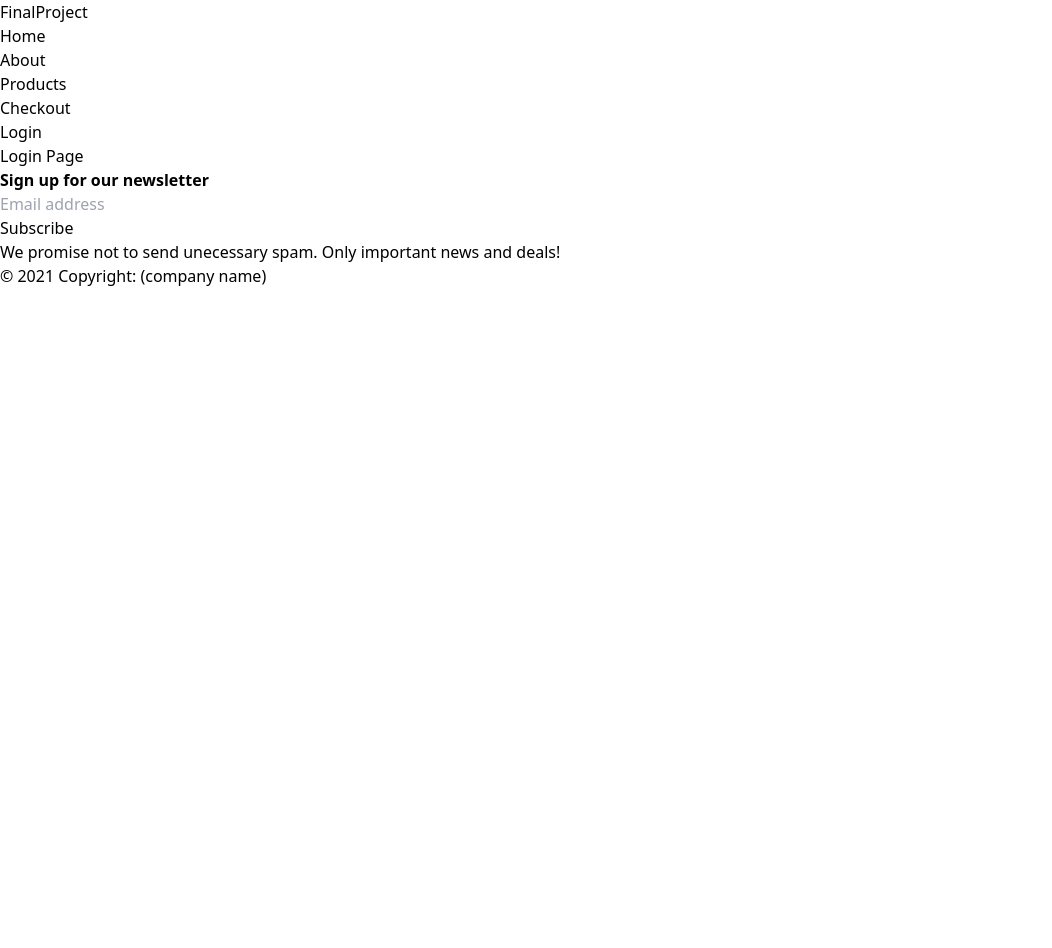
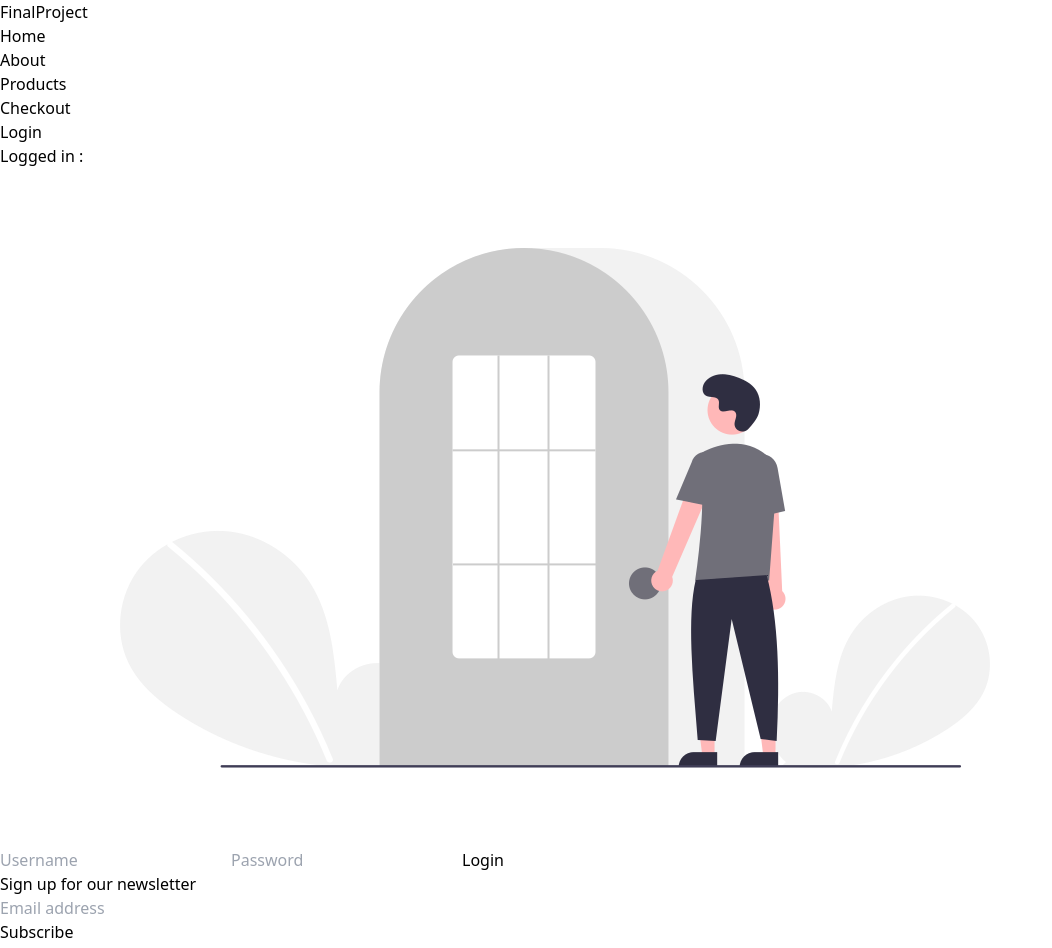
Before and after one commit to Roarly/Final-Project, a Vue app: page /login in a window 1280 px wide. Shown: the top 948 px of the page, without its empty margins (0-1052 px from the left). Before the commit the page ends 800 px from the top, so only its background shows below. Built offline with nearby package versions, Linux system fonts and the light colour scheme.

Commit message:
Added Login Layout

```diff
--- a/src/components/Footer.vue
+++ b/src/components/Footer.vue
@@ -2,33 +2,31 @@
   <footer
     class="fixed bottom-0 items-center justify-center w-screen mx-auto text-white bg-zinc-800"
   >
-    <div class="items-center justify-center px-5 pt-2">
+    <div class="items-center justify-center px-5">
       <div class="flex justify-center mb-6"></div>
 
       <div>
         <form action="">
           <div
-            class="flex grid items-center justify-center gap-4 md:grid-cols-3 gird-cols-1"
+            class="flex grid items-center justify-center grid-cols-1 gap-4 md:grid-cols-3"
           >
             <div class="items-center justify-center md:ml-auto md:mb-6">
-              <p class="">
-                <strong>Sign up for our newsletter</strong>
-              </p>
+              <p class="font-semibold">Sign up for our newsletter</p>
             </div>
 
             <div class="items-center justify-center md:mb-6">
               <input
                 type="text"
-                class="form-control block w-full px-3 py-1.5 text-base font-normal text-gray-700 bg-white bg-clip-padding border border-solid border-gray-300 rounded transition ease-in-out m-0 focus:text-gray-700 focus:bg-white focus:border-blue-600 focus:outline-none"
+                class="block w-full px-3 m-0 text-base font-normal text-gray-700 transition ease-in-out bg-white border border-gray-300 border-solid rounded form-control bg-clip-padding focus:text-gray-700 focus:bg-white focus:border-blue-600 focus:outline-none"
                 id="idgoeshere"
                 placeholder="Email address"
               />
             </div>
 
-            <div class="items-center justify-center mb-6 md:mr-auto">
+            <div class="items-center justify-center mb-5 md:mr-auto">
               <button
                 type="submit"
-                class="inline-block px-6 py-2 text-xs font-medium leading-tight text-white uppercase transition duration-150 ease-in-out border-2 border-white rounded hover:bg-black hover:bg-opacity-5 focus:outline-none focus:ring-0"
+                class="inline-block p-2 px-6 text-xs font-medium leading-tight text-white uppercase transition duration-150 ease-in-out border-2 border-white rounded hover:bg-black hover:bg-opacity-5"
               >
                 Subscribe
               </button>
@@ -37,14 +35,12 @@
         </form>
       </div>
 
-      <div class="items-center justify-center mb-6 text-center">
-        <p>
-          We promise not to send unecessary spam. Only important news and deals!
-        </p>
+      <div class="items-center justify-center mb-2 text-center">
+        We promise not to send unecessary spam. Only important news and deals!
       </div>
     </div>
 
-    <div class="items-center justify-center p-4 text-center bg-zinc-900">
+    <div class="items-center justify-center p-1 text-center bg-zinc-900">
       © 2021 Copyright:
       <a class="text-white" href="">(company name)</a>
     </div>
--- a/src/components/Nav.vue
+++ b/src/components/Nav.vue
@@ -1,6 +1,6 @@
 <template>
   <div class="font-serif text-gray-700 bg-zinc-800">
-    <div class="container flex items-center justify-between py-4 mx-auto">
+    <div class="container flex items-center justify-between py-5 mx-auto">
       <h1 class="text-3xl font-light tracking-tight text-gray-400">
         Final<span class="font-semibold">Project</span>
       </h1>
--- a/src/pages/about.vue
+++ b/src/pages/about.vue
@@ -12,7 +12,7 @@
         height="450"
         width="450"
       />
-      <div class="pt-4 font-semibold">Michael Scott, CEO/Creator & Owner</div>
+      <div class="pt-4 font-semibold">Michael Scott, CEO/Creator + Owner</div>
       <div class="flex flex-row pt-12">
         <div class="px-5 text-lg border-r-2 border-slate-800 basis-1/2">
           Lorem ipsum dolor sit amet, consectetur adipisicing elit. Qui tenetur
--- a/src/pages/index.vue
+++ b/src/pages/index.vue
@@ -18,7 +18,10 @@
     </h2>
     <img src="../assets/Homeart.png" />
   </div>
-  <div v-if="!isAuthenticated" class="pt-14 animate-bounce hover:animate-none">
+  <div
+    v-if="!isAuthenticated"
+    class="pt-14 motion-safe:animate-pulse hover:animate-none"
+  >
     <router-link to="/login"
       ><h3
         class="px-5 py-3 font-semibold text-center bg-gray-300 rounded-2xl hover:cursor-pointer hover:bg-slate-500 hover:text-white"
--- a/src/pages/login.vue
+++ b/src/pages/login.vue
@@ -1,3 +1,60 @@
+<script setup>
+// import { ref } from "vue";
+// import { useRouter } from "vue-router";
+// import useAuth from "../composable/useAuth";
+// import useError from "../composable/useError";
+// const { isAuthenticated, login } = useAuth();
+// const username = ref("");
+// const password = ref("");
+// const router = useRouter();
+// const logginIn = () => {
+//   login(username.value, password.value);
+//   if (isAuthenticated.value) {
+//     router.push("/");
+//   } else {
+//     setError("Invalid username or password");
+//     start();
+//   }
+// };
+// const { error, setError } = useError();
+// import { useTimeout, promiseTimeout } from "@vueuse/core";
+// const { ready, start } = useTimeout(3000, { controls: true });
+</script>
+
 <template>
-    Login Page
+  <div class="flex flex-col items-center justify-center my-80">
+    Logged in : {{ isAuthenticated }}
+    <div
+      class="flex items-center justify-center overflow-hidden rounded-lg shadow-2xl bg-zinc-400"
+    >
+      <img class="h-64" src="../assets/loginbg.png" alt="Hello BG" />
+      <form @submit.prevent="loggingIn" class="flex flex-col p-4 space-y-4">
+        <input
+          type="text"
+          class="p-2 border-2 rounded-lg"
+          placeholder="Username"
+          v-model="username"
+        />
+        <input
+          type="password"
+          class="p-2 border-2 rounded-lg"
+          placeholder="Password"
+          v-model="password"
+        />
+        <button
+          @submit.prevent="loggingIn"
+          type="submit"
+          class="py-2 text-white rounded-lg bg-zinc-800 hover:bg-zinc-500"
+        >
+          Login
+        </button>
+      </form>
+    </div>
+    <div
+      v-if="!ready && error"
+      class="absolute w-1/3 p-4 text-center text-red-800 bg-red-300 rounded-lg bottom-2 right-2"
+    >
+      {{ error }}
+    </div>
+  </div>
 </template>
```
Also changed, not shown: src/assets/loginbg.png (added).
